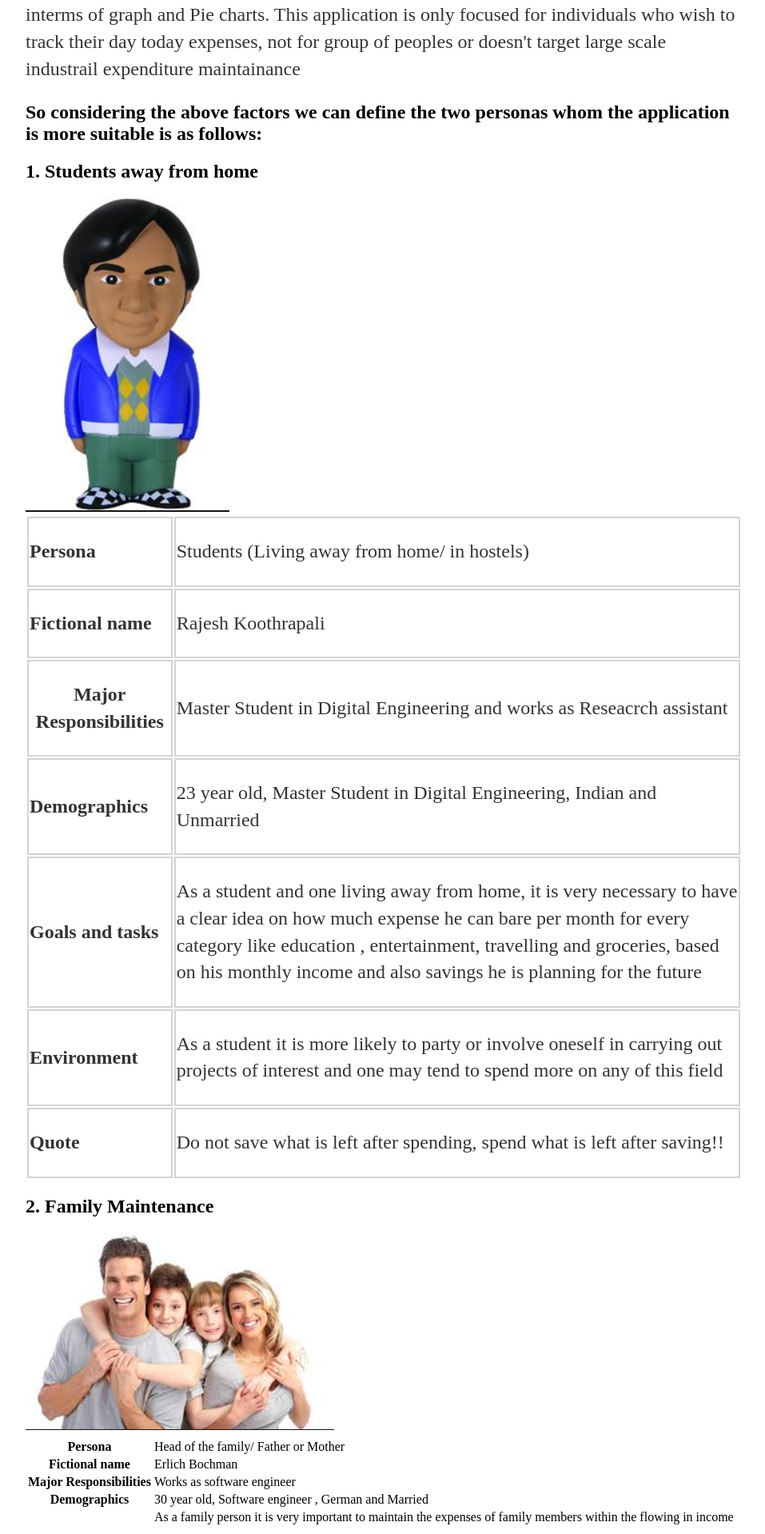
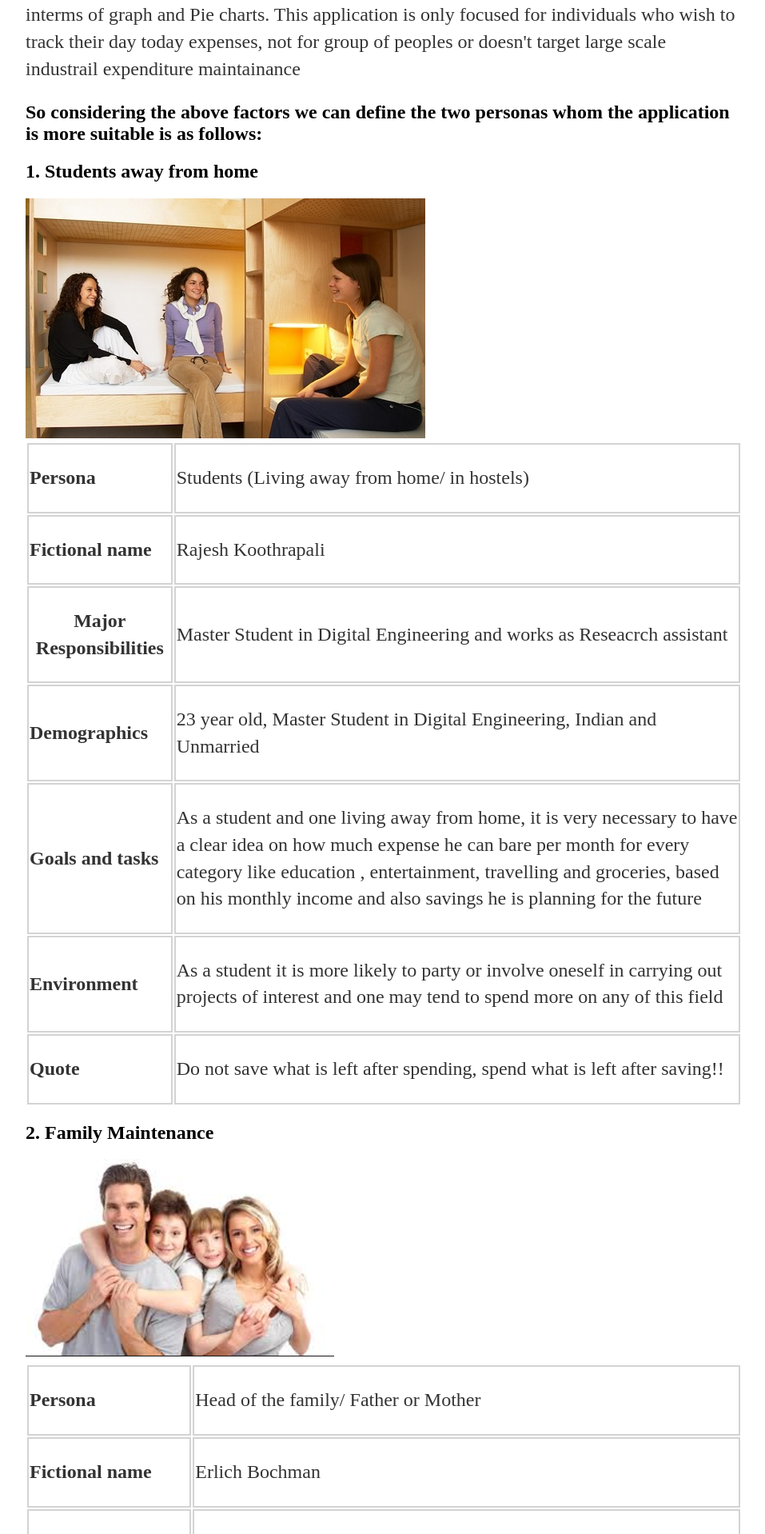
Before and after one commit to vinoth789/Money-tracker, a Jekyll site: the page built from docs/_posts/2017-06-04-ImplementationAndUIDesign.md, in a window 1280 px wide. Shown: the part 2023-3941 px from the top of the page at 80% size, without its empty margins (160-1117 px from the left). Built offline with Jekyll 4.4.1, drawn with Linux system fonts in a browser that asks for light colours; our own code applies the rules of GitHub Pages for plain Markdown files.

Commit message:
Create 2017-06-04-ImplementationAndUIDesign.md
test

```diff
--- a/docs/_posts/2017-06-04-ImplementationAndUIDesign.md
+++ b/docs/_posts/2017-06-04-ImplementationAndUIDesign.md
@@ -32,7 +32,7 @@
 <h2>1. Students away from home</h2>
 
 <div>
-<img style="align:center;" src="/isee2017-codecrunch/images/RajK.png" alt="Rajesh.png"/>
+<img style="align:center;" src="/isee2017-codecrunch/images/StudentsInHostel.jpg" alt="StudentsInHostel.jpg"/>
 <table>
 <tr>
 <th colspan="4" style="text-align:left; border: solid 2px lightgrey;"><p>Persona</p></th>
@@ -76,45 +76,45 @@
 <div>
 <table>
 <tr>
-<th colspan="4">Persona</th>
-<td colspan="8"> Head of the family/ Father or Mother</td>
+<th colspan="4" style="text-align:left; border: solid 2px lightgrey;"><p>Persona</p></th>
+<td colspan="8" style="text-align:left; border: solid 2px lightgrey;"><p> Head of the family/ Father or Mother</p></td>
 </tr>
 
 <tr>
-<th colspan="4">Fictional name</th>
-<td colspan="8"> Erlich Bochman</td>
+<th colspan="4" style="text-align:left; border: solid 2px lightgrey;"><p>Fictional name</p></th>
+<td colspan="8" style="text-align:left; border: solid 2px lightgrey;"><p> Erlich Bochman</p></td>
 </tr>
 
 <tr>
-<th colspan="4">Major Responsibilities</th>
-<td colspan="8"> Works as software engineer</td>
+<th colspan="4" style="text-align:left; border: solid 2px lightgrey;"><p>Major Responsibilities</p></th>
+<td colspan="8" style="text-align:left; border: solid 2px lightgrey;"><p> Works as software engineer</p></td>
 </tr>
 
 <tr>
-<th colspan="4">Demographics</th>
-<td colspan="8"> 30 year old, Software engineer , German and Married</td>
+<th colspan="4" style="text-align:left; border: solid 2px lightgrey;"><p>Demographics</p></th>
+<td colspan="8" style="text-align:left; border: solid 2px lightgrey;"><p> 30 year old, Software engineer , German and Married</p></td>
 </tr>
 
 <tr>
-<th colspan="4">Goals and tasks</th>
-<td colspan="8"> As a family person it is very important to maintain the expenses of family members within the flowing in income
+<th colspan="4" style="text-align:left; border: solid 2px lightgrey;"><p>Goals and tasks</p></th>
+<td colspan="8" style="text-align:left; border: solid 2px lightgrey;"> <p>As a family person it is very important to maintain the expenses of family members within the flowing in income</p>
 <ul>
-<li>Monthly rental/ house maintenance</li>
-<li>Education of kids</li>
-<li>Health, entertainment and travelling</li>
-<li>Savings for future</li>
+<li><p>Monthly rental/ house maintenance</p></li>
+<li><p>Education of kids</p></li>
+<li><p>Health, entertainment and travelling</p></li>
+<li><p>Savings for future</p></li>
 </ul>
 </td>
 </tr>
 
 <tr>
-<th colspan="4">Environment</th>
-<td colspan="8">Spending will be more on socializing events rather than for technological events</td>
+<th colspan="4" style="text-align:left; border: solid 2px lightgrey;"><p>Environment</p></th>
+<td colspan="8" style="text-align:left; border: solid 2px lightgrey;"><p>Spending will be more on socializing events rather than for technological events</p></td>
 </tr>
 
 <tr>
-<th colspan="4">Quote</th>
-<td colspan="8">Save your Money!! you are going to need twice as much as MONEY in your old age then you think!! </td>
+<th colspan="4" style="text-align:left; border: solid 2px lightgrey;"><p>Quote</p></th>
+<td colspan="8" style="text-align:left; border: solid 2px lightgrey;"><p>Save your Money!! you are going to need twice as much as MONEY in your old age then you think!!</p> </td>
 </tr>
 
 </table>
```
